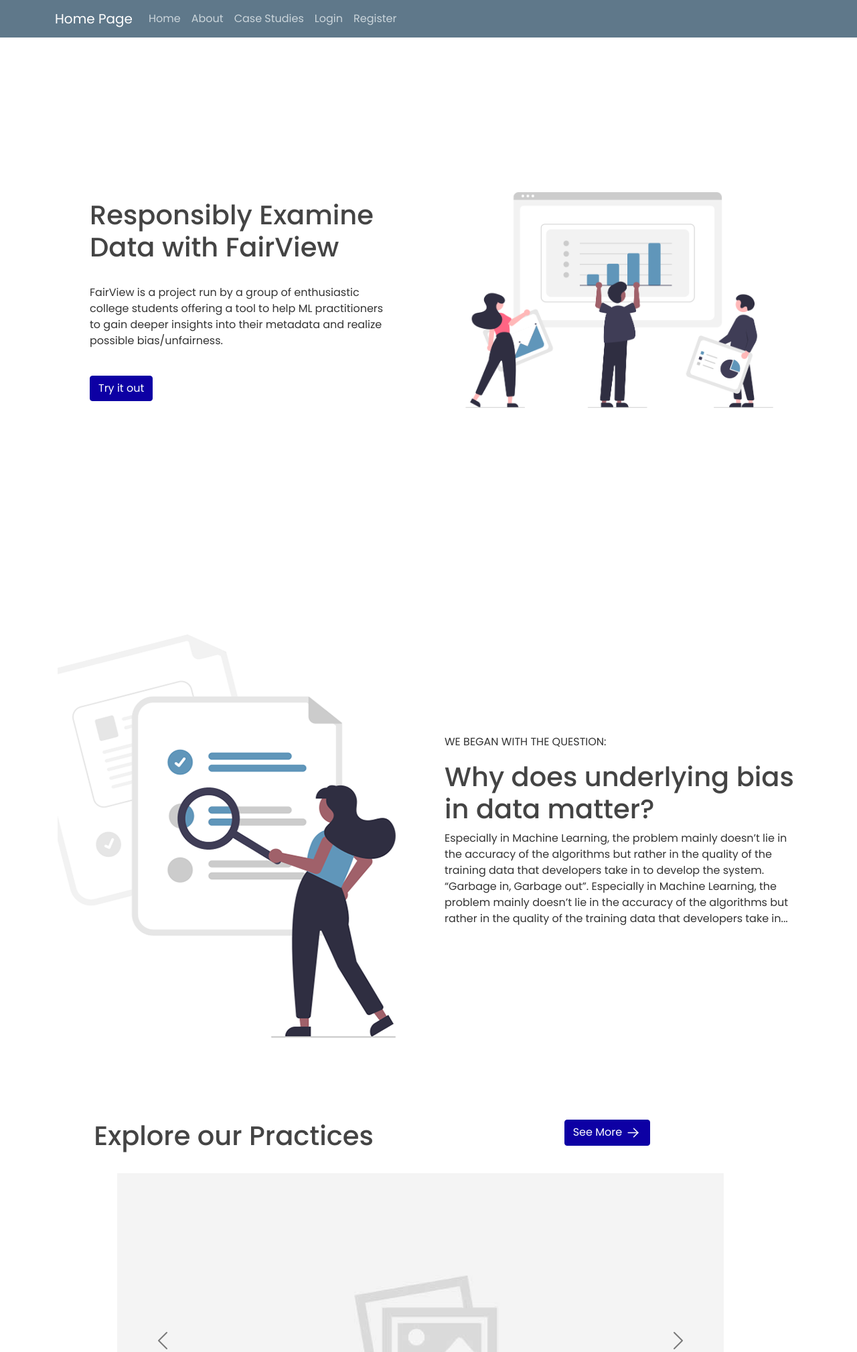
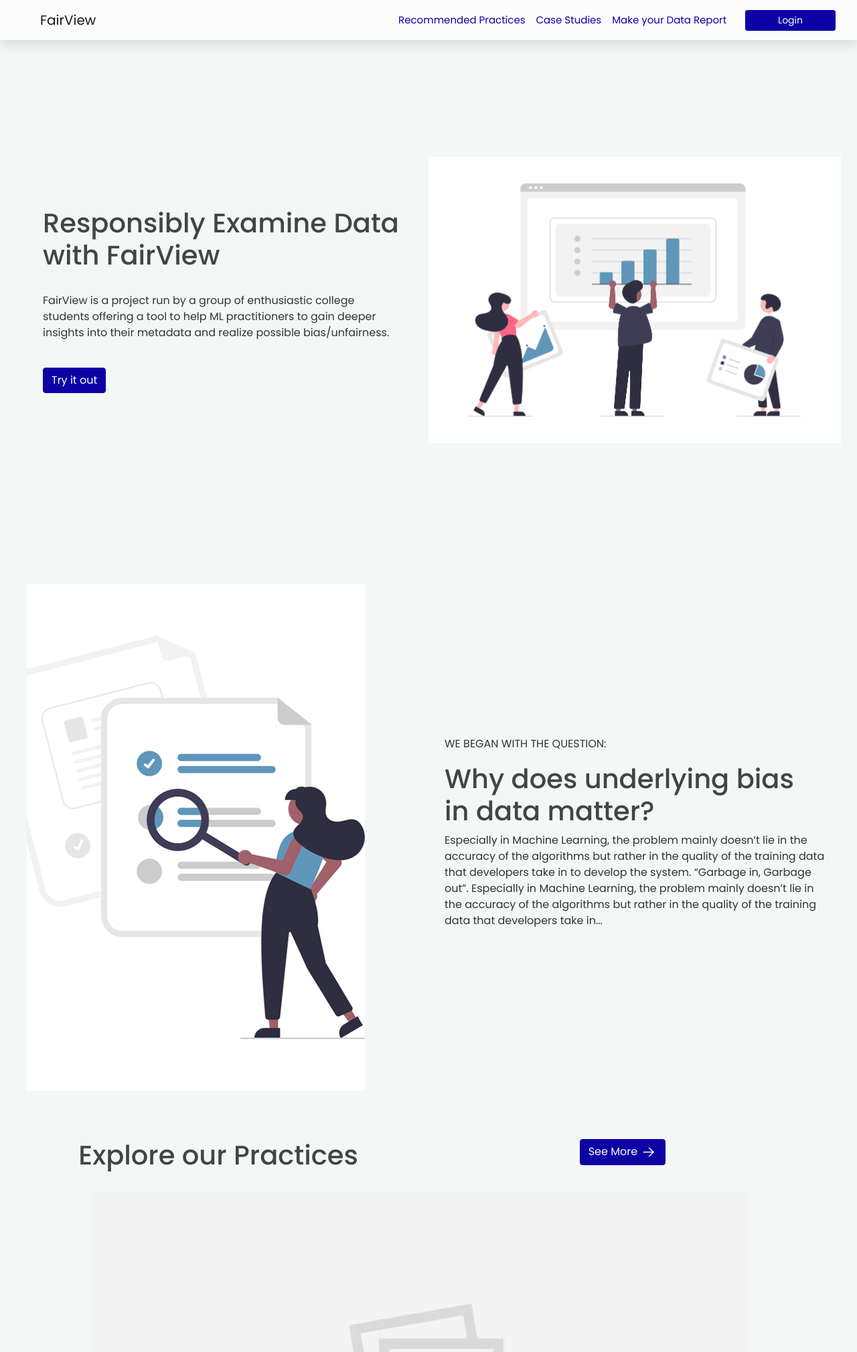
Before and after one commit to a-phung/internhacks-team11, a Flask app: page / in a window 1280 px wide. Shown: the top 2019 px of the page at 67% size. Run offline with Flask 2, Linux system fonts and the light colour scheme; data comes from the database, SQL or seed files in the repository; both versions use the stored data as it was after the commit; some libraries are stand-ins or nearby versions.

Commit message:
Add styling

```diff
--- a/internhacks/routes.py
+++ b/internhacks/routes.py
@@ -20,14 +20,14 @@ def admin_required(f):
 @app.route("/")
 def home():
     """ Render Home page. """
-    studies = Study.query.limit(3).all()
+    studies = Study.query.limit(2).all()
     return render_template("home.html", studies=studies)
 
 
-@app.route("/about")
-def about():
-    """ Render About page. """
-    return render_template("about.html", title="About")
+@app.route("/recommended-practices")
+def practices():
+    """ Render Practices page. """
+    return render_template("practices.html", title="Recommended Practices")
 
 
 @app.route("/admin")
--- a/internhacks/static/main.css
+++ b/internhacks/static/main.css
@@ -1,7 +1,7 @@
 @import url('https://fonts.googleapis.com/css2?family=Poppins:wght@400;500&display=swap');
 
 body {
-  background: #ffffff;
+  background: #f3f7f6;
   color: #333333;
   font-family: 'Poppins', sans-serif;
   font-weight: 400;
@@ -16,11 +16,12 @@ h1, h2, h3, h4, h5, h6 {
 }
 
 .site-header .navbar-nav .nav-link {
-  color: #cbd5db;
+  color: #0D00A4;
+  font-size: 15px;
 }
 
 .site-header .navbar-nav .nav-link:hover {
-  color: #ffffff;
+  color: #140152;
 }
 
 .site-header .navbar-nav .nav-link.active {
@@ -110,6 +111,7 @@ a.article-title:hover {
 .btn-outline-fairview{
   border-color: #0D00A4;
   color: #0D00A4;
+  background-color: #ffffff;
 }
 
 .btn-outline-fairview:hover,
@@ -128,38 +130,79 @@ a.article-title:hover {
   stroke: #ffffff;
 }
 
-
-@media (max-width: 768px) {
-  .card-carousel-inner .card-carousel-item>div {
-    display: none;
-  }
-
-  .card-carousel-inner .card-carousel-item>div:first-child {
-    display: block;
-  }
+.home-card-study p {
+  font-size: .85em;
 }
 
-.card-carousel-inner .card-carousel-item.active,
-.card-carousel-inner .card-carousel-item-next,
-.card-carousel-inner .card-carousel-item-prev {
-  display: flex;
+.home-case-studies {
+  background-color: #E7ECEF;
 }
 
-/* display 3 */
-@media (min-width: 768px) {
-
-  .card-carousel-inner .card-carousel-item-right.active,
-  .card-carousel-inner .card-carousel-item-next {
-    transform: translateX(33.333%);
-  }
-
-  .card-carousel-inner .card-carousel-item-left.active,
-  .card-carousel-inner .card-carousel-item-prev {
-    transform: translateX(-33.333%);
-  }
+.page-container{
+  position:relative;
+  min-height: 100vh;
 }
 
-.card-carousel-inner .card-carousel-item-right,
-.card-carousel-inner .card-carousel-item-left {
-  transform: translateX(0);
+#content-wrap {
+  min-height: 100%;
+  height: auto!important;
+  height: 100%;
+  padding-bottom:8rem;
+  /* Footer height */
 }
+
+.nav-footer {
+  position: static;
+  width: 100%;
+  padding: 45px 0 15px 0;
+  left: 0;
+  bottom: 0;
+  background-color: #ffffff;
+  color: #000000;
+  text-align: center;
+}
+
+#menu-outer {
+  height: 84px;
+}
+
+.table {
+  display: table;
+  /* Allow the centering to work */
+  margin: 0 auto;
+}
+
+ul#horizontal-list {
+  /* min-width: 696px; */
+  list-style: none;
+}
+
+ul#horizontal-list li {
+  display: inline;
+}
+
+ul#horizontal-list li a {
+  text-decoration: none;
+}
+
+.navbar-fairview {
+  height: 60px;
+  left: 0px;
+  top: 0px;
+  background: #FCFCFC;
+  box-shadow: 0px 4px 20px rgba(0, 0, 0, 0.15);
+}
+
+.tag-list {
+  margin: 0;
+  padding: 0;
+  float: left;
+  width: 100%;
+}
+
+.tag-list li {
+  display: inline;
+  padding: 0;
+  margin:0;
+
+}
--- a/internhacks/templates/about.html
+++ /dev/null
@@ -1,4 +0,0 @@
-{% extends "layout.html" %}
-{% block content %}
-    <h1>About Page</h1>
-{% endblock content%}
--- a/internhacks/templates/home.html
+++ b/internhacks/templates/home.html
@@ -1,7 +1,7 @@
 {% extends "layout.html" %}  <!--Inherits the HTML template from layout.html-->
 {% block content %}  <!--Block content starts the body of the HTML-->
-<div class="container">
-    <div class="row gx-5 vh-100">
+<div class="container-fluid">
+    <div class="row p-4 vh-100">
         <div class="col-md-auto col-lg-6 align-content-center my-auto p-3">
             <div class="container">
                 <div class="row">
@@ -22,7 +22,7 @@
             <img src="/static/images/undraw_Data_re_80ws.png" class="img-fluid">
         </div>
     </div>
-    <div class="row gx-5 vh-100">
+    <div class="row p-4 ">
         <div class="col-md-auto col-lg-6 align-content-center px-3">
             <img src="/static/images/undraw file cropped.png" class="img-fluid">
         </div>
@@ -32,7 +32,7 @@
             <p>Especially in Machine Learning, the problem mainly doesn’t lie in the accuracy of the algorithms but rather in the quality of the training data that developers take in to develop the system. “Garbage in, Garbage out”. Especially in Machine  Learning, the problem mainly doesn’t lie in the accuracy of the algorithms but rather in the quality of the training data that developers take in...</p>
         </div>
     </div>
-    <div class="row gx-5">
+    <div class="row p-4">
         <div class="row justify-content-center my-4">
             <div class="col text-center">
                 <h1>Explore our Practices</h1>
@@ -87,7 +87,7 @@
             </div>
         </div>
     </div>
-    <div class="row gx-5 vh-100">
+    <div class="row p-4">
         <div class="col col-sm-12 col-md-auto col-lg-6 my-auto px-0">
             <img src="/static/images/undraw_Metrics_cropped.png" class="img-fluid">
         </div>
@@ -118,5 +118,44 @@
             </div>
         </div>
     </div>
+    <div class="row p-4 home-case-studies py-5">
+        <div class="row justify-content-center">
+            <div class="col-md-10">
+                <div class="row pb-3">
+                    <div class="col-md-8">
+                        <h1 class="mb-3">Case Studies</h1>
+                        <p>We believe sharing comprehensible and easily accessible information can help bring awareness and understanding to how companies apply these practices in their ML.</p>
+                    </div>
+                </div>
+                <div class="row justify-content-center">
+                    {% for study in studies %}
+                    <div class="col text-center justify-content-center">
+                        <div class="card home-card-study h-100" style="width: 18rem;">
+                            <img src="{{ study.image_url }}" class="card-img-top" alt="...">
+                            <div class="card-body">
+                                <small class="text-muted">ARTICLE</small>
+                                <h5 class="card-title my-2">{{ study.topic }}</h5>
+                                <p class="card-text">{{ study.description }}</p>
+                            </div>
+                        </div>
+                    </div>
+                    {% endfor %}
+                </div>
+                <div class="row mt-4">
+                    <div class="container">
+                        <button type="button" class="btn btn-outline-fairview">
+                        View All
+                            <svg xmlns="http://www.w3.org/2000/svg" class="icon icon-tabler icon-tabler-arrow-right" width="25" height="25" viewBox="0 0 24 24" stroke-width="1.5" stroke="#0D00A4" fill="none" stroke-linecap="round" stroke-linejoin="round">
+                            <path stroke="none" d="M0 0h24v24H0z" fill="none"/>
+                            <line x1="5" y1="12" x2="19" y2="12" />
+                            <line x1="13" y1="18" x2="19" y2="12" />
+                            <line x1="13" y1="6" x2="19" y2="12" />
+                            </svg>
+                        </button>
+                    </div>
+                </div>
+            </div>
+        </div>
+    </div>
 </div>
 {% endblock content%}
--- a/internhacks/templates/layout.html
+++ b/internhacks/templates/layout.html
@@ -20,31 +20,34 @@
 <body>
     <!-- NavBar HTML start -->
     <header class="site-header">
-        <nav class="navbar navbar-expand-md navbar-dark bg-steel fixed-top">
-            <div class="container">
-                <a class="navbar-brand mr-4" href="/">Home Page</a>
-                <button class="navbar-toggler" type="button" data-toggle="collapse" data-target="#navbarToggle" aria-controls="navbarToggle" aria-expanded="false" aria-label="Toggle navigation">
+        <nav class="navbar navbar-expand-md navbar-light fixed-top navbar-fairview">
+            <div class="container-fluid">
+                <a class="navbar-brand ms-5" href="/">FairView</a>
+                <button class="navbar-toggler" type="button" data-bs-toggle="collapse" data-bs-target="#navbarTogglerDemo01" aria-controls="navbarTogglerDemo01" aria-expanded="false" aria-label="Toggle navigation">
                     <span class="navbar-toggler-icon"></span>
                 </button>
                 <div class="collapse navbar-collapse" id="navbarToggle">
-                    <div class="navbar-nav mr-auto">
-                        <a class="nav-item nav-link" href="{{ url_for('home') }}">Home</a>
-                        <a class="nav-item nav-link" href="{{ url_for('about') }}">About</a>
+                    <div class="navbar-nav ms-auto">
+                        <a class="nav-item nav-link" href="{{ url_for('practices') }}">Recommended Practices</a>
                         <a class="nav-item nav-link" href="{{ url_for('case_studies') }}">Case Studies</a>
-                        <!--  -->
+                        <a class="nav-item nav-link" href="{{ url_for('upload') }}">Make your Data Report</a>
                     </div>
                     <!-- Navbar Right Side -->
                     <div class="navbar-nav">
                         {% if current_user.is_authenticated %}
-                            <a class="nav-item nav-link" href="{{ url_for('upload') }}">Upload File</a>
                             <a class="nav-item nav-link" href="{{ url_for('account') }}">Account</a>
                             {% if current_user.is_admin %}
                                 <a class="nav-item nav-link" href="{{ url_for('admin') }}">Admin</a>
                             {% endif %}
                             <a class="nav-item nav-link" href="{{ url_for('logout') }}">Logout</a>
                         {% else %}
-                            <a class="nav-item nav-link" href="{{ url_for('login') }}">Login</a>
-                            <a class="nav-item nav-link" href="{{ url_for('register') }}">Register</a>
+                            <div class="container">
+                                <a class="nav-item nav-link" href="{{ url_for('login') }}">
+                                    <button type="button" class="btn btn-primary btn-fairview btn-sm px-5">
+                                        Login
+                                    </button>
+                                </a>
+                            </div>
                         {% endif %}
                     </div>
                 </div>
@@ -54,7 +57,8 @@
     <!-- NavBar HTML end -->
 
     <!-- Main HTML body -->
-    <div class="container pt-5">
+    <div class="container-fluid pt-5 px-0 page-container">
+        <div id="content-wrap">
             <!-- Flash message start -->
             {% with messages = get_flashed_messages(with_categories=true) %} {% if messages %} {% for category, message in messages %}
             <div class="alert alert-{{ category }}">
@@ -63,6 +67,30 @@
             {% endfor %} {% endif %} {% endwith %}
             <!-- Flash message end -->
             {% block content %}{% endblock %}
+        </div>
+        <!-- Footer Start -->
+        <footer class="nav-footer">
+            <div class="row">
+                <div class="col-md-3">
+                    <b>FairView</b>
+                </div>
+                <div class="col-md-6">
+                     <div id="menu-outer">
+                        <div class="table">
+                            <ul id="horizontal-list">
+                            <li><a href="#">Best Practices</a></li>
+                            <li><a href="#">Case Studies</a></li>
+                            <li><a href="#">Analyze Dataset</a></li>
+                            </ul>
+                        </div>
+                    </div>
+                </div>
+                <div class="col-md-3">
+                    <small>© FairView Team 11, 2021</small>
+                </div>
+            </div>
+        </footer>
+        <!-- Footer End -->
     </div>
     <!-- Main HTML body end -->
 
```
Also changed, not shown: internhacks/templates/login.html (+8 -4 lines), internhacks/templates/practices.html (added, +10 -0 lines), internhacks/templates/studies.html (+15 -8 lines), internhacks/site.db. Lines whose indentation alone changed are shown as unchanged.
